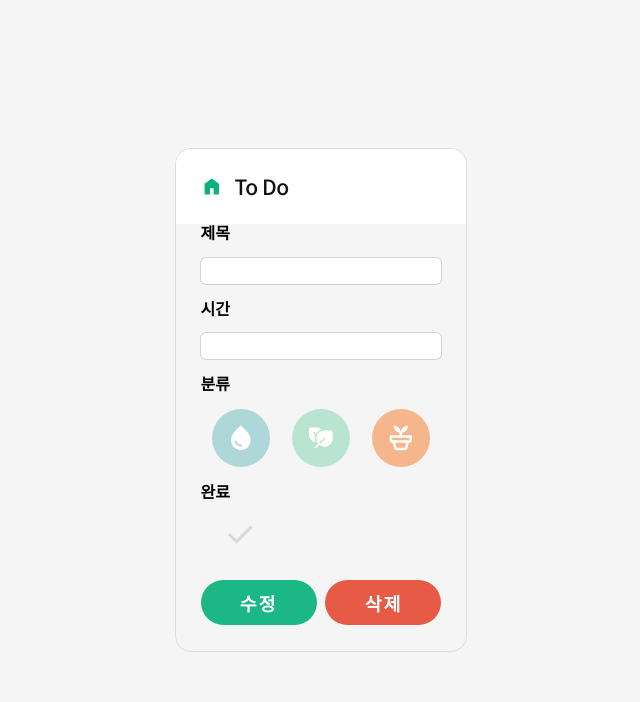
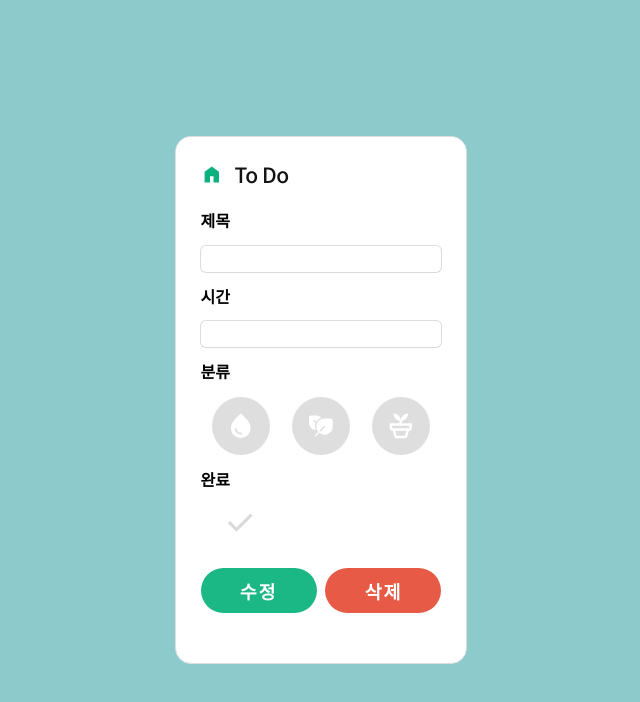
Before and after one commit to annkim7/to-do-app, a React (Create React App) app in the folder to-do-react/: page /add in a window 1280 px wide. Shown: the top 702 px of the page, without its empty margins (319-959 px from the left). Built offline with nearby package versions, Linux system fonts and the light colour scheme; some icons are missing; a web font is replaced by a local one.

Commit message:
#21 addList 리스트 추가 기능

```diff
--- a/to-do-react/src/App.js
+++ b/to-do-react/src/App.js
@@ -31,8 +31,14 @@ export default function App() {
           <Routes>
             <Route path="/" element={<Main data={data} />} />
             <Route path="/list" element={<List data={data} />} />
-            <Route path="/add" element={<Form page={page} />} />
-            <Route path="/edit" element={<Form page={page} />} />
+            <Route
+              path="/add"
+              element={<Form page={page} data={data} setData={setData} />}
+            />
+            <Route
+              path="/edit"
+              element={<Form page={page} data={data} setData={setData} />}
+            />
           </Routes>
         </main>
       </Router>
--- a/to-do-react/src/components/Category.js
+++ b/to-do-react/src/components/Category.js
@@ -1,7 +1,7 @@
 import React from "react";
 import { Icon } from "@iconify/react";
 import styled, { css } from "styled-components";
-import { ItemLi } from "../styles/Layout";
+import { ItemLi, ThreeColumns } from "../styles/Layout";
 
 const handleColorType = (symbol) => {
   switch (symbol) {
@@ -28,6 +28,10 @@ const CateIcon = styled.span`
   ${ItemLi} > a & {
     grid-area: a;
   }
+  ${ThreeColumns} & {
+    background: ${({ theme }) => theme.unableGray};
+    cursor: pointer;
+  }
   ${({ theme }) => theme.flexBox("row", "center", "center")}
   width: 3.625rem;
   height: 3.625rem;
@@ -38,7 +42,7 @@ const CateIcon = styled.span`
   color: #fff;
 `;
 
-export default function Category({ symbol }) {
+export default function Category({ symbol, ...rest }) {
   const symbolHandler = (item) => {
     switch (item) {
       case "water":
@@ -52,5 +56,9 @@ export default function Category({ symbol }) {
     }
   };
 
-  return <CateIcon symbol={symbol}>{symbolHandler(symbol)}</CateIcon>;
+  return (
+    <CateIcon symbol={symbol} {...rest}>
+      {symbolHandler(symbol)}
+    </CateIcon>
+  );
 }
--- a/to-do-react/src/pages/Form.js
+++ b/to-do-react/src/pages/Form.js
@@ -19,14 +19,18 @@ const FormArea = styled.article`
   }
 `;
 
-export default function Form({ page }) {
+export default function Form({ page, data, setData }) {
   const [modal, setModal] = useState(false);
   const [alert, setAlert] = useState(false);
   const navigate = useNavigate();
 
+  const [title, setTitle] = useState("");
+  const [time, setTime] = useState("");
+  const [category, setCate] = useState("");
+
   const modalHandler = () => {
     setModal(!modal);
-    timeHandler(2000);
+    periodHandler(2000);
   };
 
   const alertHandler = () => {
@@ -36,13 +40,35 @@ export default function Form({ page }) {
 
   const checkHander = () => {
     setAlert(!alert);
-    timeHandler(2000);
+    periodHandler(2000);
   };
 
-  const timeHandler = (time) => {
+  const periodHandler = (time) => {
     setTimeout(() => {
       navigate(`/`);
     }, time);
+  };
+
+  const titleHandler = (e) => {
+    e.preventDefault();
+    setTitle(e.target.value);
+  };
+
+  const timeHandler = (e) => {
+    e.preventDefault();
+    setTime(e.target.value);
+  };
+
+  const cateHandler = (symbol) => {
+    setCate(symbol);
+  };
+
+  const addList = (e) => {
+    e.preventDefault();
+    setData([...data, { id: data.length, category, title, time, done: false }]);
+
+    setModal(!modal);
+    periodHandler(2000);
   };
 
   useEffect(() => {
@@ -53,14 +79,24 @@ export default function Form({ page }) {
   return (
     <FormArea>
       <h3>제목</h3>
-      <WriteArea type="text" title="제목 쓰기"></WriteArea>
+      <WriteArea
+        type="text"
+        title="제목 쓰기"
+        value={title}
+        onChange={titleHandler}
+      ></WriteArea>
       <h3>시간</h3>
-      <WriteArea type="text" title="시간 쓰기"></WriteArea>
+      <WriteArea
+        type="text"
+        title="시간 쓰기"
+        value={time}
+        onChange={timeHandler}
+      ></WriteArea>
       <h3>분류</h3>
       <ThreeColumns>
-        <Category symbol="water" />
-        <Category symbol="leaf" />
-        <Category symbol="pot" />
+        <Category symbol="water" onClick={() => cateHandler("water")} />
+        <Category symbol="leaf" onClick={() => cateHandler("leaf")} />
+        <Category symbol="pot" onClick={() => cateHandler("pot")} />
       </ThreeColumns>
       <h3>완료</h3>
       <ThreeColumns>
@@ -74,7 +110,7 @@ export default function Form({ page }) {
 
       <ButtonBox>
         {page === "add" ? (
-          <Button text="추가" onClick={modalHandler} />
+          <Button text="추가" onClick={addList} />
         ) : (
           <>
             <Button size="sm" text="수정" onClick={modalHandler} />
--- a/to-do-react/src/pages/Main.js
+++ b/to-do-react/src/pages/Main.js
@@ -7,7 +7,7 @@ import Notice from "../components/Notice";
 import Item from "../components/Item";
 
 const MatinTitle = styled.h3`
-  margin-bottom: 1rem;
+  margin-bottom: 1.456rem;
 `;
 
 export default function Main({ data }) {
--- a/to-do-react/src/styles/Custom.js
+++ b/to-do-react/src/styles/Custom.js
@@ -37,6 +37,8 @@ export const FormCheck = styled(Check)`
 
 export const WriteArea = styled.input`
   height: 1.625rem;
+  padding: 0.5rem;
+  color: ${({ theme }) => theme.editGray};
   border-radius: 0.313rem;
   box-shadow: ${({ theme }) => theme.borderShadow};
 `;
--- a/to-do-react/src/styles/Global.js
+++ b/to-do-react/src/styles/Global.js
@@ -46,17 +46,18 @@ const GlobalStyle = createGlobalStyle`
     body{
         ${({ theme }) => theme.flexBox("row", "center", "center")}
         height:100%;
-        background:#f5f5f5;
+        background:#8dcacb;
     }
 
     #root{
         overflow-y:scroll;
         position:relative;
         width: 18.3rem;
-        height:31.5rem;
+        height:33rem;
         margin: 0 auto;
         border:1px solid #ddd;
         border-radius: 1rem;
+        background:#fff;
     }
 
     main{
--- a/to-do-react/src/styles/Layout.js
+++ b/to-do-react/src/styles/Layout.js
@@ -7,7 +7,7 @@ export const ThreeColumns = styled.div`
 
 export const ListRows = styled.ul`
   display: grid;
-  row-gap: 0.6rem;
+  row-gap: 0.65rem;
 `;
 
 export const ItemLi = styled.li`
```
